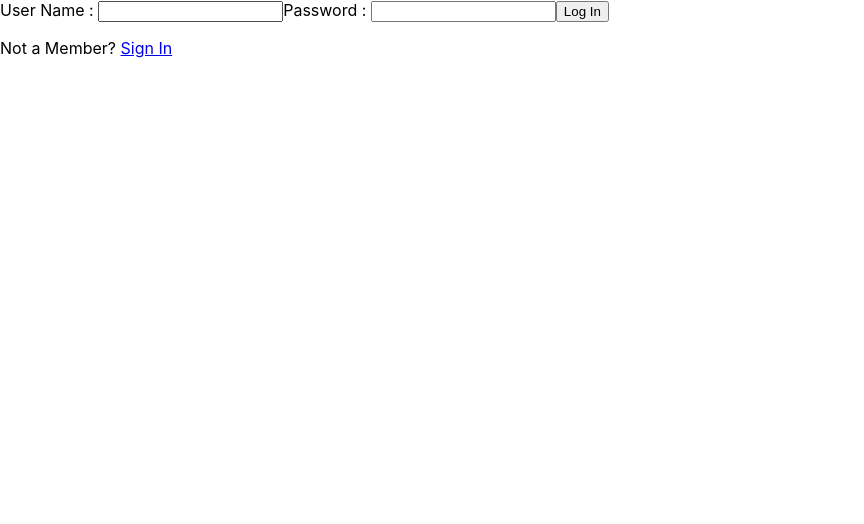
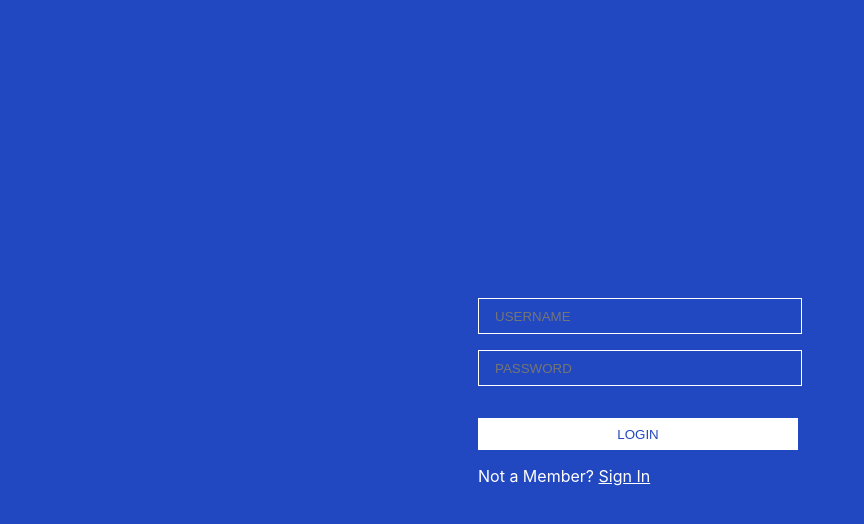
Before and after one commit to Masoud-khalifeh/Authentication, a React (Create React App) app: page /login in a window 1280 px wide. Shown: the top 524 px of the page, without its empty margins (0-864 px from the left). Built offline with nearby package versions, Linux system fonts and the light colour scheme.

Commit message:
Add style to Login component

```diff
--- a/package.json
+++ b/package.json
@@ -3,6 +3,9 @@
   "version": "0.1.0",
   "private": true,
   "dependencies": {
+    "@emotion/react": "^11.11.1",
+    "@emotion/styled": "^11.11.0",
+    "@mui/material": "^5.13.6",
     "@testing-library/jest-dom": "^5.16.5",
     "@testing-library/react": "^13.4.0",
     "@testing-library/user-event": "^13.5.0",
--- a/src/App.css
+++ b/src/App.css
@@ -1,38 +1,3 @@
-.App {
-  text-align: center;
+.app{
+  height: 100vh;
 }
-
-.App-logo {
-  height: 40vmin;
-  pointer-events: none;
-}
-
-@media (prefers-reduced-motion: no-preference) {
-  .App-logo {
-    animation: App-logo-spin infinite 20s linear;
-  }
-}
-
-.App-header {
-  background-color: #282c34;
-  min-height: 100vh;
-  display: flex;
-  flex-direction: column;
-  align-items: center;
-  justify-content: center;
-  font-size: calc(10px + 2vmin);
-  color: white;
-}
-
-.App-link {
-  color: #61dafb;
-}
-
-@keyframes App-logo-spin {
-  from {
-    transform: rotate(0deg);
-  }
-  to {
-    transform: rotate(360deg);
-  }
-}
--- a/src/App.js
+++ b/src/App.js
@@ -8,6 +8,7 @@ import { Home } from './Home';
 
 function App() {
   return (
+    <div className='app'>
       <UserHandleContext>
         <Routes>
           <Route path="/" element={<Home />} />
@@ -15,6 +16,7 @@ function App() {
           <Route path="/signin" element={<SignIn />} />
         </Routes>
       </UserHandleContext>
+    </div>
   );
 }
 
--- /dev/null
+++ b/src/LogIn.css
@@ -0,0 +1,40 @@
+.login {
+    width: 50%;
+    height: 50%;
+    margin: auto;
+    margin-top: 15%;
+    display: flex;
+    flex-direction: column;
+    justify-content: center;
+    align-items: center;
+
+}
+
+
+.login input {
+    width: 19rem;
+    height: 2rem;
+    color: white;
+    background-color: #2148c0;
+    border: white 0.05rem solid;
+    padding-left: 1rem;
+
+}
+
+.login button {
+    background-color: white;
+    color: #2148c0;
+    border: none;
+    width: 20rem;
+    height: 2rem;
+    margin-top: 1rem
+}
+
+.login p {
+    align-self: flex-end;
+    color: white
+}
+
+.linkStyle {
+    color: white;
+}
--- a/src/LogIn.js
+++ b/src/LogIn.js
@@ -1,6 +1,7 @@
 import React, { useState, useContext, useEffect } from "react";
 import { userContext } from './UserHandleContext';
 import { Link, useNavigate } from "react-router-dom";
+import './LogIn.css';
 
 export function LogIn() {
     const [user, setUser] = useState({ userName: '', password: '' });
@@ -34,16 +35,19 @@ export function LogIn() {
     }
 
     return (
-        <div>
+        <div className="login">
             <form onSubmit={submitHandler}>
-                <label htmlFor="userName">User Name : </label>
-                <input type="text" name="userName" id="userName" value={user.userName} onChange={changeHandler} />
-                <label htmlFor="passWord">Password : </label>
-                <input type="password" name="password" id="password" value={user.password} onChange={changeHandler} />
-                <button>Log In</button>
+                <p>
+                    <input type="text" name="userName" id="userName" value={user.userName} onChange={changeHandler} placeholder="USERNAME"/>
+                </p>
+                <p>
+                    <input type="password" name="password" id="password" value={user.password} onChange={changeHandler}  placeholder="PASSWORD"/>
+                </p>
 
+                <button>LOGIN</button>
+                <p>Not a Member? <Link to="/signin" className="linkStyle">Sign In</Link ></p>
             </form>
-            <p>Not a Member? <Link to="/signin">Sign In</Link></p>
+
         </div>
     )
 }
--- a/src/index.css
+++ b/src/index.css
@@ -5,9 +5,6 @@ body {
     sans-serif;
   -webkit-font-smoothing: antialiased;
   -moz-osx-font-smoothing: grayscale;
+  background-color:#2148c0 ;
+  height:100vh;
 }
-
-code {
-  font-family: source-code-pro, Menlo, Monaco, Consolas, 'Courier New',
-    monospace;
-}
```
Also changed, not shown: 1 other file (tests, documents, lock files or other folders). Lines whose indentation alone changed are shown as unchanged.
